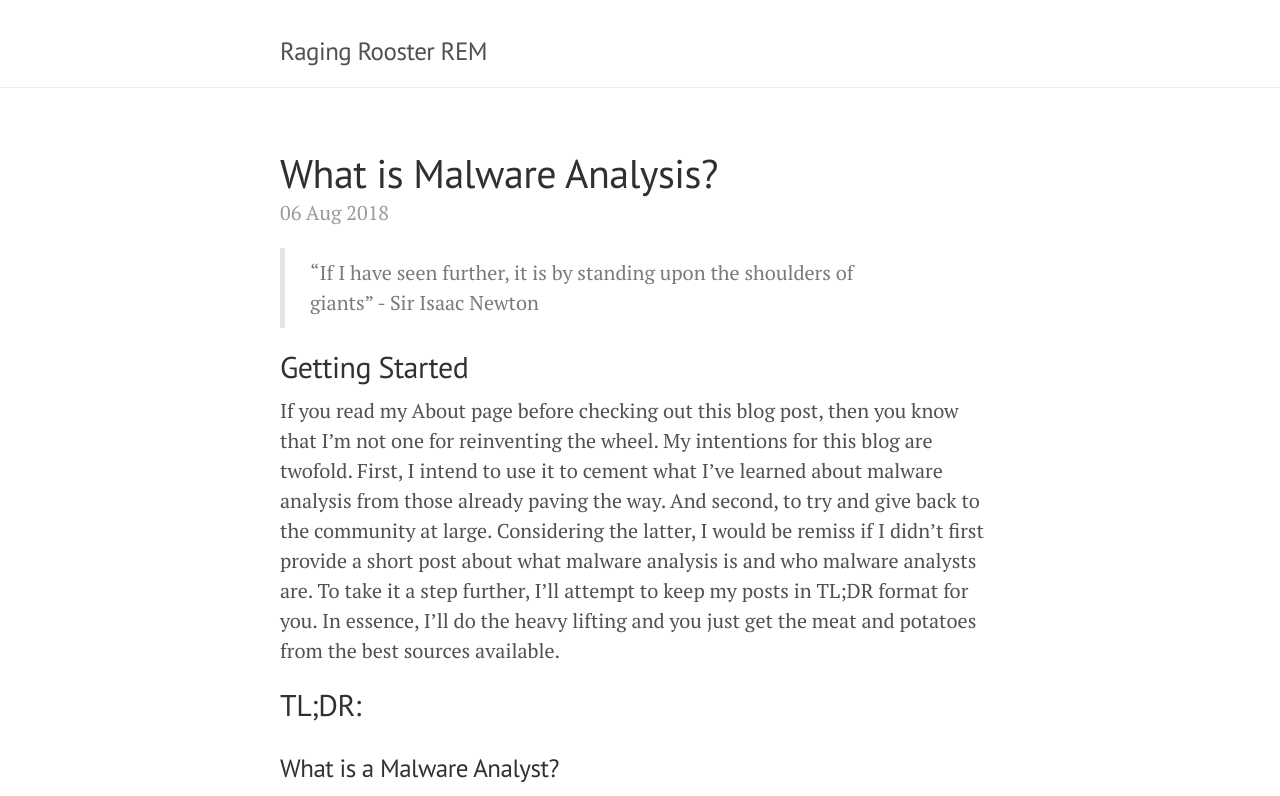
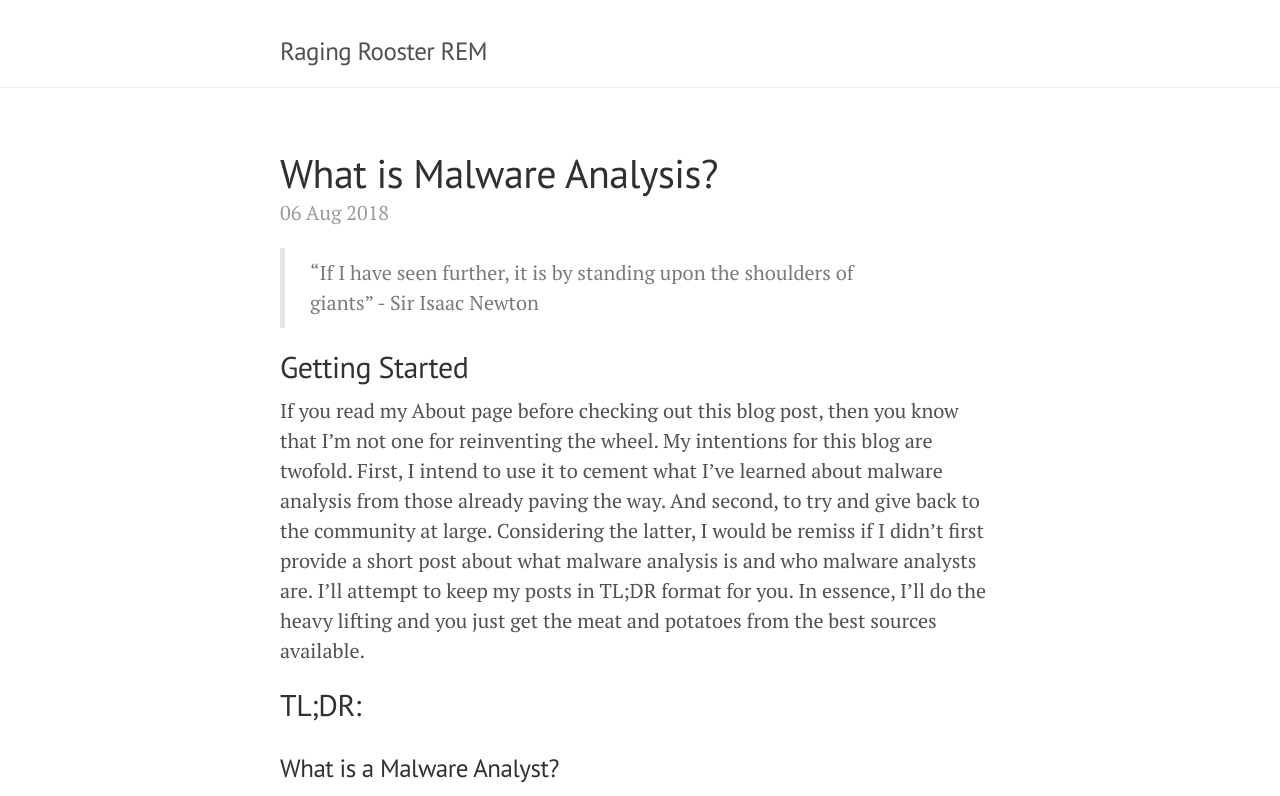
Before and after one commit to ragingrooster/ragingrooster.github.io, a Jekyll site: the page built from _posts/2018-08-06-what-is-a-malware-analyst.md, in a window 1280 px wide and 900 px high, cut to the strip 104-900 px from the top of the window. Built offline with Jekyll 4.4.1, drawn with Linux system fonts in a browser that asks for light colours.

Commit message:
Update 2018-08-06-what-is-a-malware-analyst.md

```diff
--- a/_posts/2018-08-06-what-is-a-malware-analyst.md
+++ b/_posts/2018-08-06-what-is-a-malware-analyst.md
@@ -5,7 +5,7 @@
 > "If I have seen further, it is by standing upon the shoulders of giants" - Sir Isaac Newton
 
 ## Getting Started
-If you read my About page before checking out this blog post, then you know that I'm not one for reinventing the wheel. My intentions for this blog are twofold. First, I intend to use it to cement what I've learned about malware analysis from those already paving the way. And second, to try and give back to the community at large. Considering the latter, I would be remiss if I didn't first provide a short post about what malware analysis is and who malware analysts are. To take it a step further, I'll attempt to keep my posts in TL;DR format for you. In essence, I’ll do the heavy lifting and you just get the meat and potatoes from the best sources available.
+If you read my About page before checking out this blog post, then you know that I'm not one for reinventing the wheel. My intentions for this blog are twofold. First, I intend to use it to cement what I've learned about malware analysis from those already paving the way. And second, to try and give back to the community at large. Considering the latter, I would be remiss if I didn't first provide a short post about what malware analysis is and who malware analysts are. I'll attempt to keep my posts in TL;DR format for you. In essence, I’ll do the heavy lifting and you just get the meat and potatoes from the best sources available.
 
 ## TL;DR:
 
```
